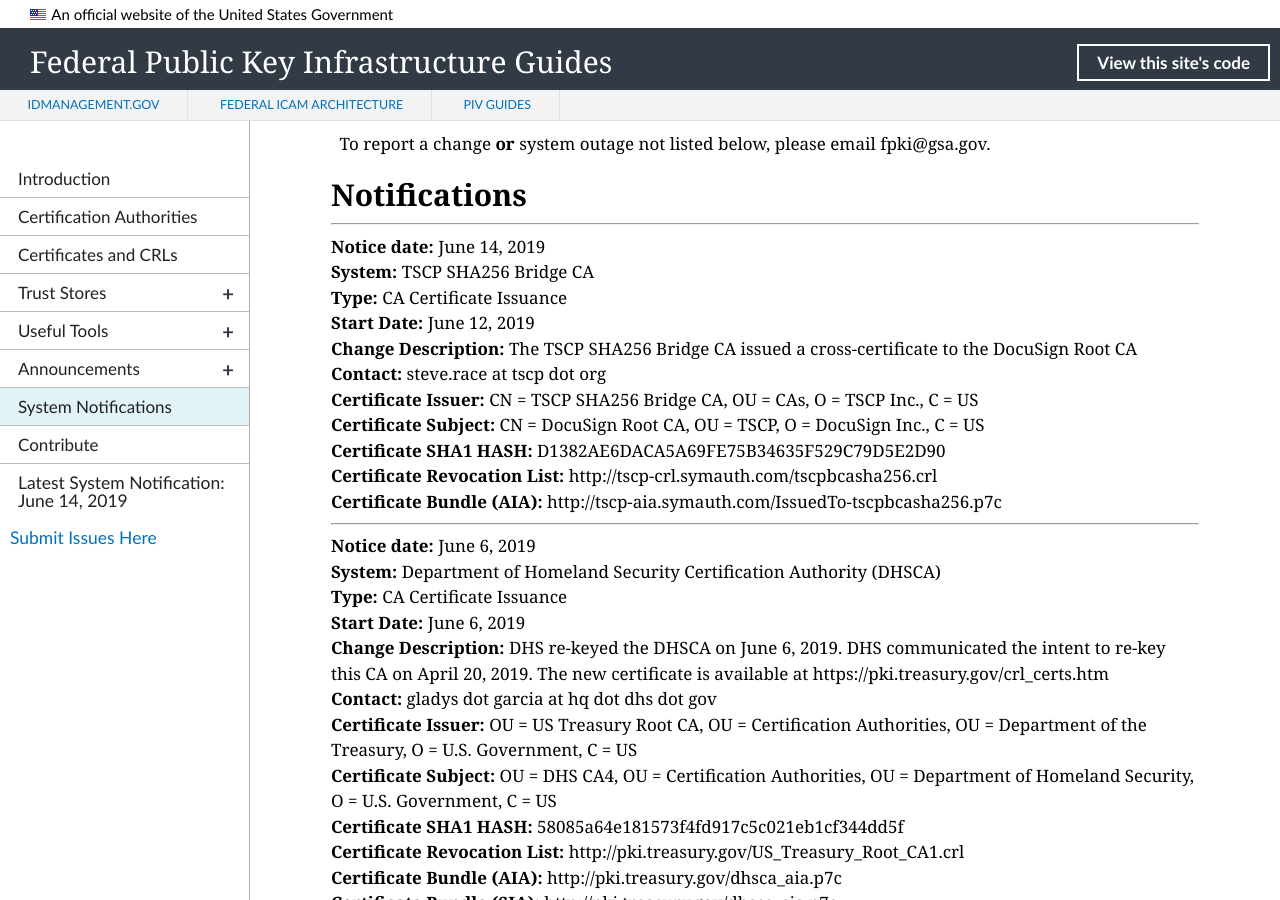
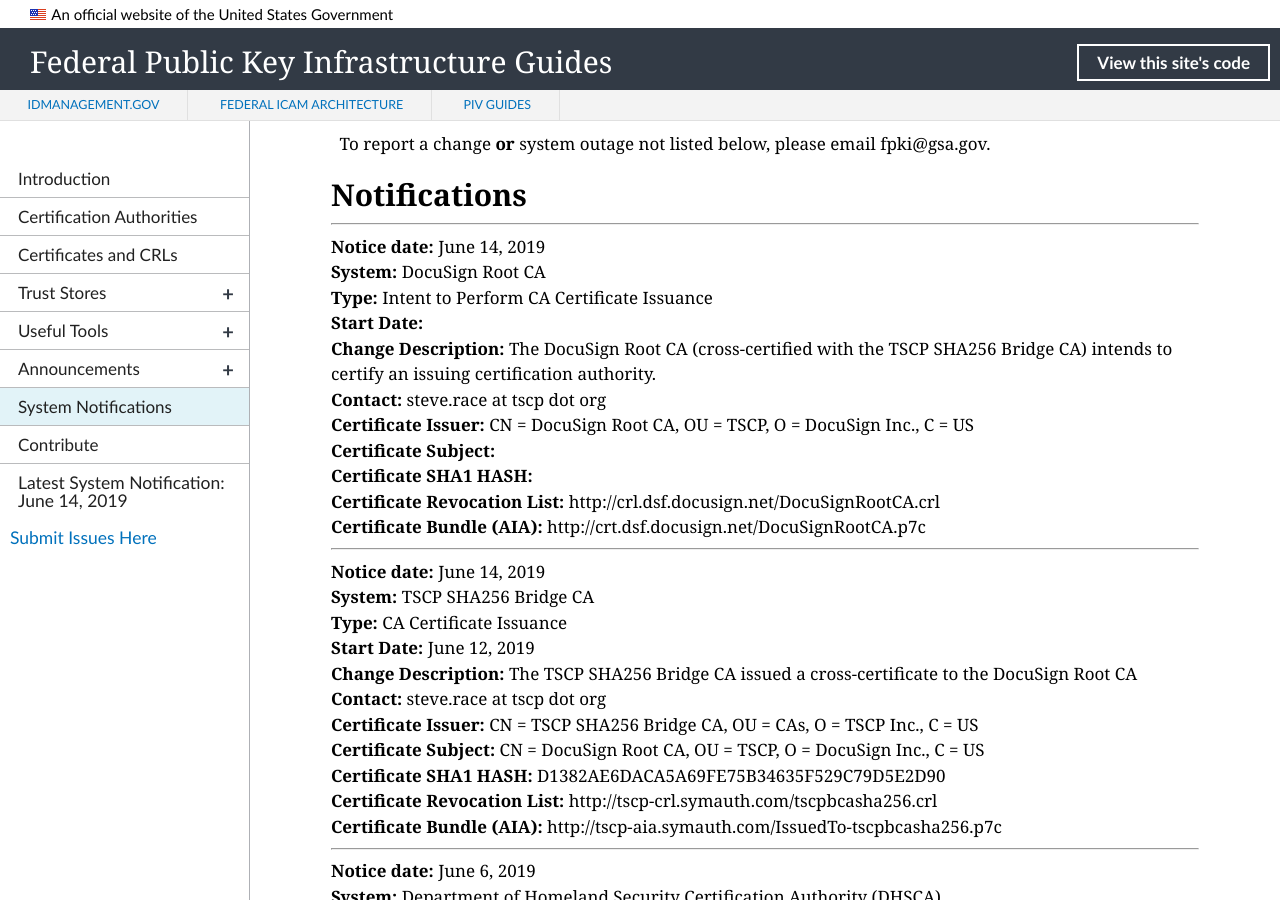
Before and after one commit to GSA/fpki-guides, a Jekyll site: the page built from pages/fpki_notifications.md, in a window 1280 px wide and 900 px high, scrolled down 697 px. Built offline with Jekyll 4.4.1, drawn with Linux system fonts in a browser that asks for light colours; nearby versions of some CDN libraries; library files that are not in the unit come from our copies.

Commit message:
Update notifications.yml

```diff
--- a/_data/notifications.yml
+++ b/_data/notifications.yml
@@ -1025,6 +1025,20 @@
   sia_uri:
   ocsp_uri:
 
+- notice_date: June 14, 2019
+  change_type: Intent to Perform CA Certificate Issuance
+  start_datetime:
+  system: DocuSign Root CA
+  change_description: The DocuSign Root CA (cross-certified with the TSCP SHA256 Bridge CA) intends to certify an issuing certification authority.
+  contact: steve.race at tscp dot org
+  ca_certificate_hash:
+  ca_certificate_issuer: CN = DocuSign Root CA, OU = TSCP, O = DocuSign Inc., C = US
+  ca_certificate_subject:
+  cdp_uri: http://crl.dsf.docusign.net/DocuSignRootCA.crl
+  aia_uri: http://crt.dsf.docusign.net/DocuSignRootCA.p7c
+  sia_uri:
+  ocsp_uri:
+
 #- notice_date:
 #  change_type: CA Certificate Issuance
 #  start_datetime:
```
